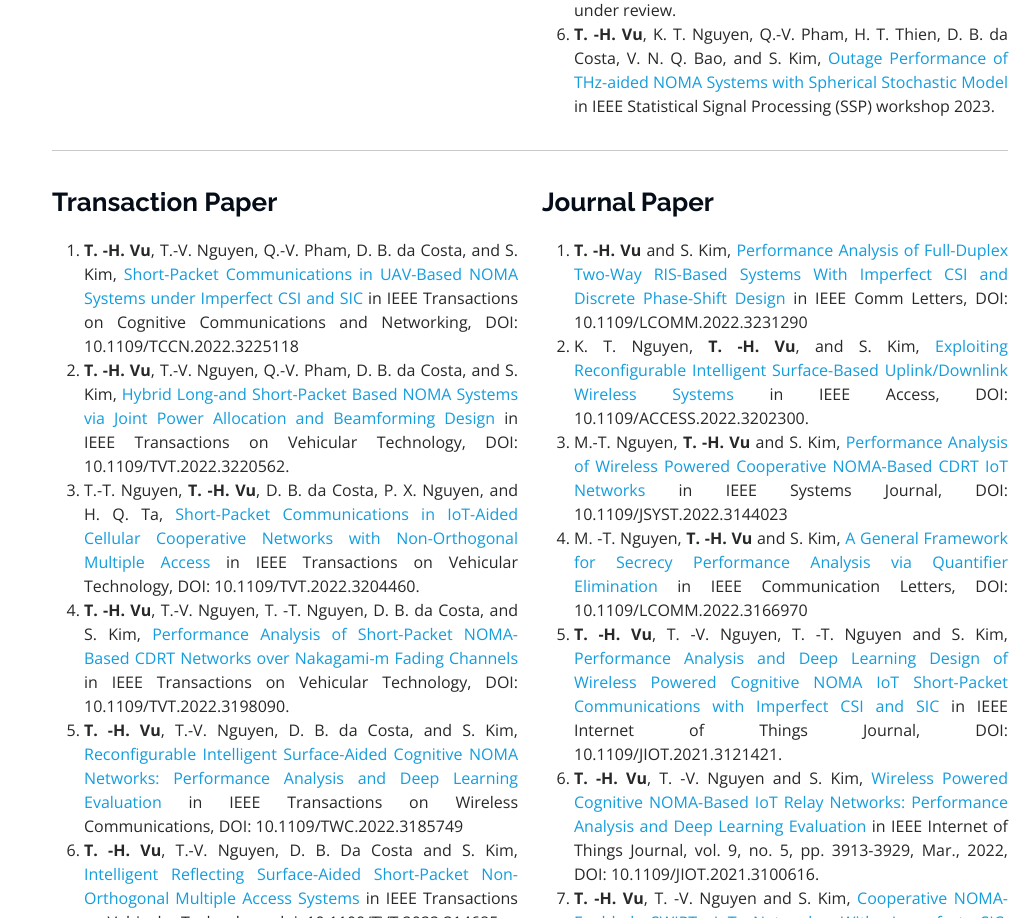
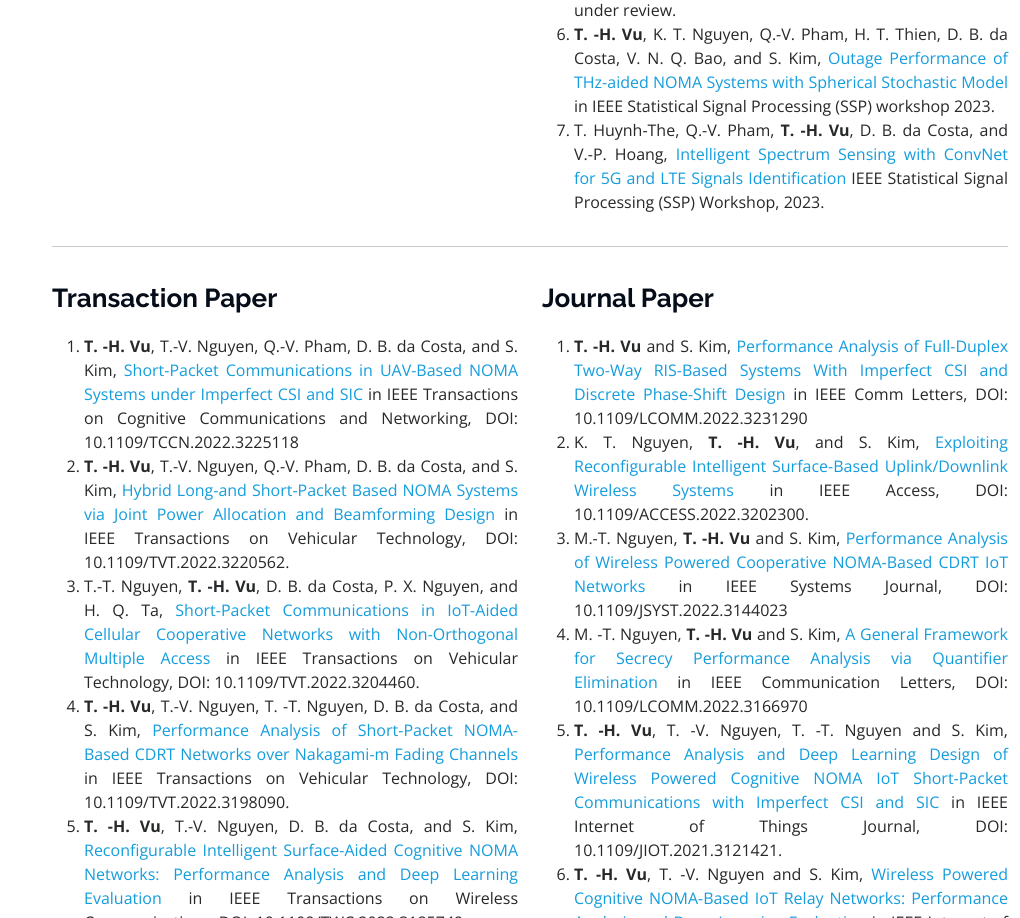
Before and after one commit to vuthaihoc1995/vuthaihoc1995.github.io, a plain HTML site: page index.html in a window 1280 px wide. Shown: the part 4577-5495 px from the top of the page, without its empty margins (260-1280 px from the left). Drawn offline with nearby package versions, Linux system fonts and the light colour scheme.

Commit message:
22  commit

```diff
--- a/index.html
+++ b/index.html
@@ -311,6 +311,7 @@
               <li>K. T. Nguyen, <b>T. -H. Vu</b>, and S. Kim, <a href="">Performance Analysis and Deep Learning Design of Short-Packet Communication in Multi-RIS Aided Multi-Antenna Wireless Systems</a> in IEEE Internet of Things Journal,  under revison.</li>
               <li><b>T. -H. Vu</b>, T.-T. Nguyen, Q.-V. Pham, D. B. da Costa, and S. Kim, <a href="">A Novel Partial Decode-and-Amplify NOMA-Inspired Relaying Protocol for Uplink Short-Packet Communications</a> in IEEE Wireless Communication Letter,  under review.</li>
               <li><b>T. -H. Vu</b>, K. T. Nguyen, Q.-V. Pham, H. T. Thien, D. B. da Costa, V. N. Q. Bao, and S. Kim, <a href="">Outage Performance of THz-aided NOMA Systems with Spherical Stochastic Model</a> in IEEE Statistical Signal Processing (SSP) workshop 2023.</li>
+              <li>T. Huynh-The, Q.-V. Pham, <b>T. -H. Vu</b>, D. B. da Costa, and V.-P. Hoang, <a href="">Intelligent Spectrum Sensing with ConvNet for 5G and LTE Signals Identification</a> IEEE Statistical Signal Processing (SSP) Workshop, 2023.</li>
             </ol>
           </div>
 
```
